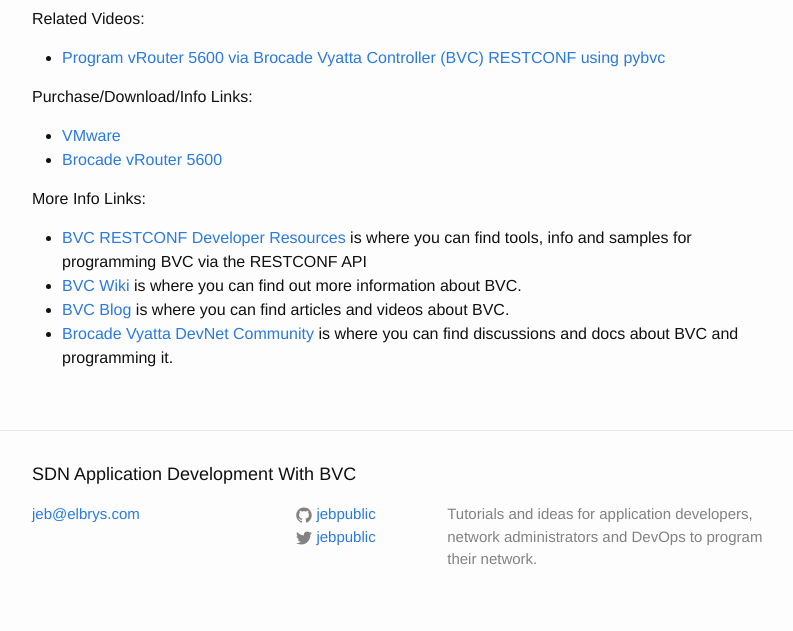
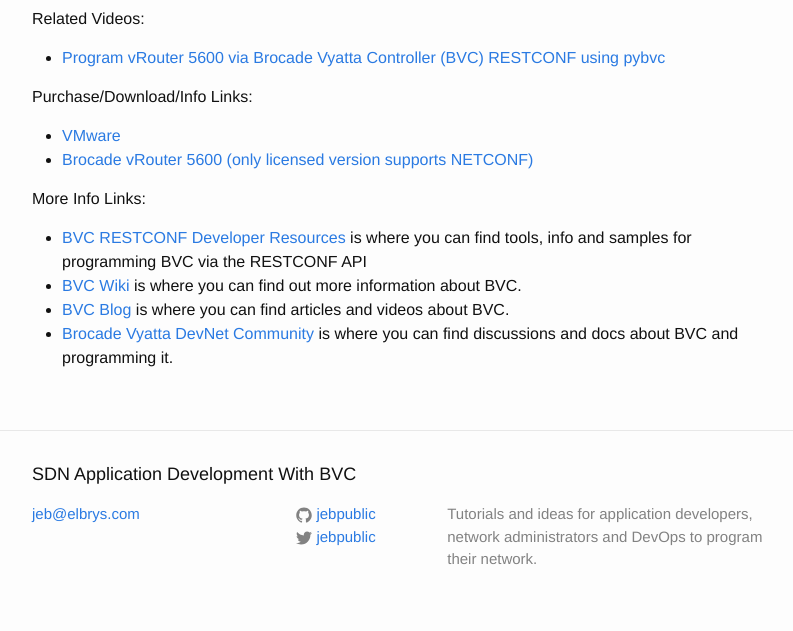
Before and after one commit to BRCDcomm/BVC, a Jekyll site: the page built from _posts/2015-04-28-vRouter-Install.markdown, in a window 1280 px wide. Shown: the part 578-1209 px from the top of the page, without its empty margins (238-1031 px from the left). Built offline with Jekyll 4.4.1, drawn with Linux system fonts in a browser that asks for light colours; comment, search, counter and statistics services are not loaded.

Commit message:
Add note that the vRouter 5600 must be the licensed version to support NETCONF.

```diff
--- a/_posts/2015-04-28-vRouter-Install.markdown
+++ b/_posts/2015-04-28-vRouter-Install.markdown
@@ -19,7 +19,7 @@ Related Videos:
 Purchase/Download/Info Links:
 
  * <a href="https://my.vmware.com/web/vmware/evalcenter?p=vsphere6" target="_blank">VMware</a>
- * <a href="http://www.brocade.com/products/all/network-functions-virtualization/product-details/5600-vrouter/license-descriptions.page" target="_blank">Brocade vRouter 5600</a>
+ * <a href="http://www.brocade.com/products/all/network-functions-virtualization/product-details/5600-vrouter/license-descriptions.page" target="_blank">Brocade vRouter 5600 (only licensed version supports NETCONF)</a>
 
 More Info Links:
 
```
